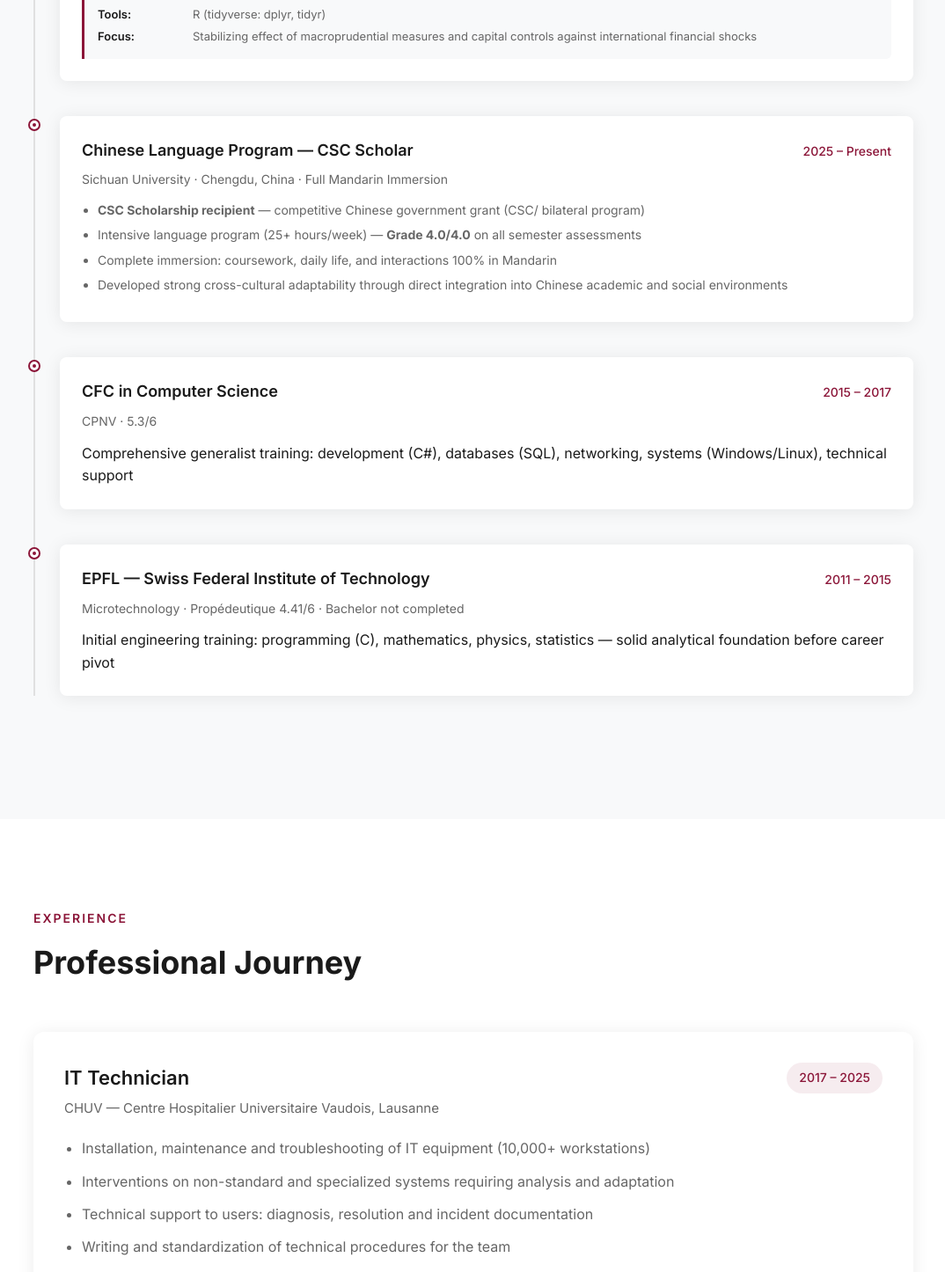
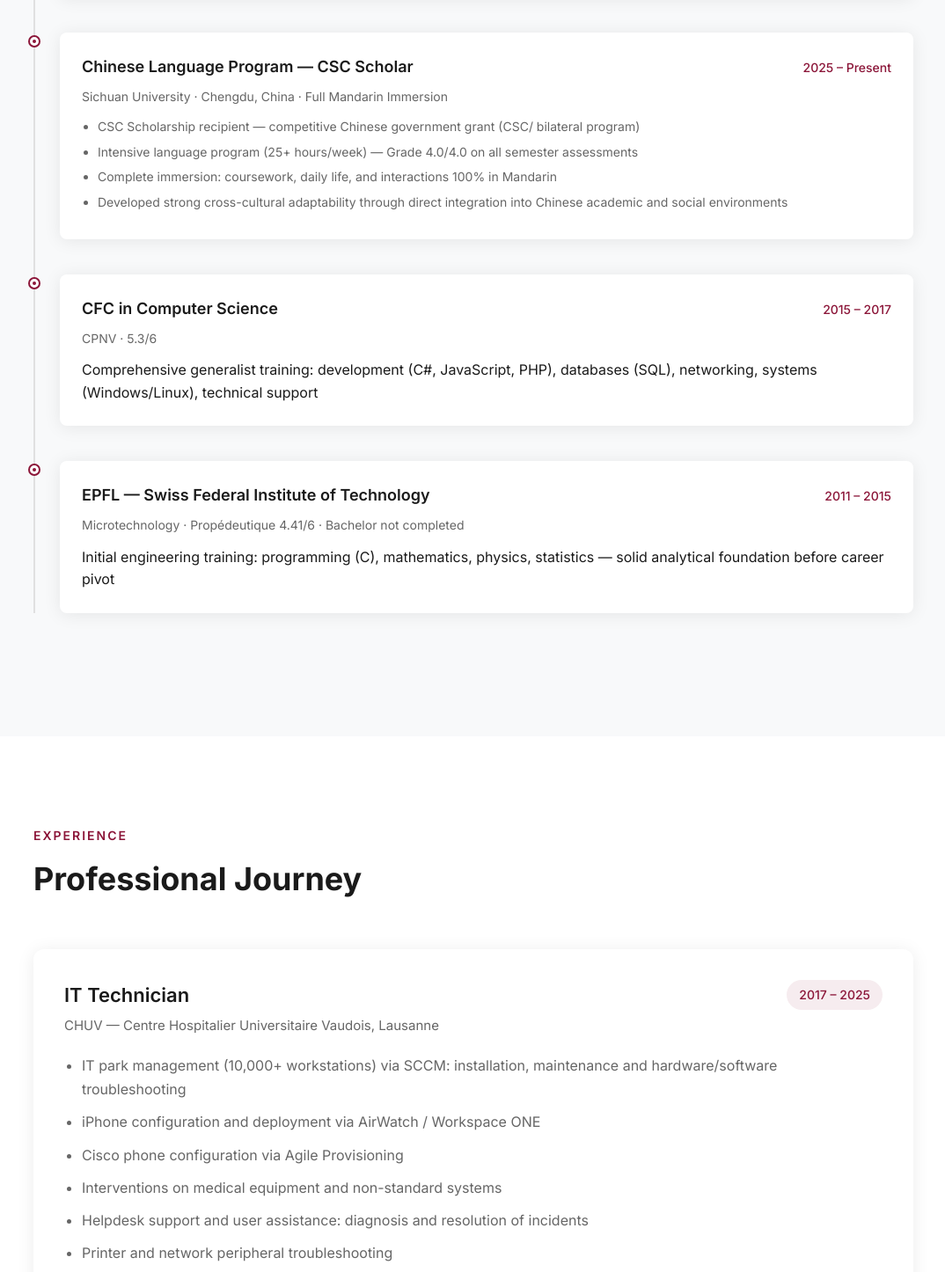
Before and after one commit to JorgePaulaPinheiro/CV, a React (Vite) app: page / in a window 1280 px wide. Shown: the part 2160-3606 px from the top of the page at 88% size, without its empty margins (102-1176 px from the left). Built offline with nearby package versions, Linux system fonts and the light colour scheme.

Commit message:
Remove all bold tags + sync EN/ZH experience/skills with FR + fix CFC desc + fix ZH about.p1

```diff
--- a/src/App.jsx
+++ b/src/App.jsx
@@ -23,7 +23,7 @@ const translations = {
       title: 'Bridging Technology & Economics',
       p1: "Economics student with solid professional experience in information technology, currently completing my bachelor's degree while engaged in an intensive language program abroad alongside my studies.",
       p2: 'I aim to pivot my career toward economic and financial analysis, leveraging both my technical skills and academic training. My background combines 8 years of IT infrastructure experience with rigorous quantitative training in econometrics, macroeconomics, and financial modeling.',
-      p3: '<strong>Currently based in Chengdu, China</strong>, completing an intensive <strong>Mandarin program</strong> as a CSC Scholarship recipient to strengthen my international profile and cultural adaptability for cross-border opportunities — particularly in Swiss-European-Asian markets. My permanent base remains <strong>Lausanne, Switzerland</strong>.',
+      p3: 'Currently in Chengdu, China, completing an intensive Mandarin program as a CSC Scholarship recipient. Based in Lausanne, Switzerland.',
       stats: {
         years: 'Years IT Experience',
         gpa: 'Grade / 6',
@@ -65,7 +65,7 @@ const translations = {
         title: 'CFC in Computer Science',
         date: '2015 – 2017',
         subtitle: 'CPNV · 5.3/6',
-        desc: "Comprehensive generalist training: development (C#), databases (SQL), networking, systems (Windows/Linux), technical support"
+        desc: "Comprehensive generalist training: development (C#, JavaScript, PHP), databases (SQL), networking, systems (Windows/Linux), technical support"
       },
       epfl: {
         title: 'EPFL — Swiss Federal Institute of Technology',
@@ -82,9 +82,12 @@ const translations = {
         company: 'CHUV — Centre Hospitalier Universitaire Vaudois, Lausanne',
         date: '2017 – 2025',
         items: [
-          'Installation, maintenance and troubleshooting of IT equipment (10,000+ workstations)',
-          'Interventions on non-standard and specialized systems requiring analysis and adaptation',
-          'Technical support to users: diagnosis, resolution and incident documentation',
+          'IT park management (10,000+ workstations) via SCCM: installation, maintenance and hardware/software troubleshooting',
+          'iPhone configuration and deployment via AirWatch / Workspace ONE',
+          'Cisco phone configuration via Agile Provisioning',
+          'Interventions on medical equipment and non-standard systems',
+          'Helpdesk support and user assistance: diagnosis and resolution of incidents',
+          'Printer and network peripheral troubleshooting',
           'Writing and standardization of technical procedures for the team',
           'Methodical work under pressure respecting priorities and deadlines'
         ]
@@ -142,7 +145,7 @@ const translations = {
       },
       soft: {
         title: '🤝 Soft Skills',
-        tags: ['Rigorous', 'Synthesis', 'Cross-cultural Adaptability', 'International Mobility', 'Documentation', 'Collaboration']
+        tags: ['Rigorous', 'User Support', 'Confidentiality', 'Documentation', 'Synthesis', 'Cross-cultural Adaptability', 'International Mobility', 'Collaboration']
       },
       languages: {
         title: '🌍 Languages',
@@ -205,7 +208,7 @@ const translations = {
       title: 'Allier Technologie & Économie',
       p1: "Étudiant en économie avec une solide expérience professionnelle en informatique, actuellement en fin de bachelor tout en suivant un programme intensif de langue à l'étranger en parallèle de mes études.",
       p2: "Je vise à réorienter ma carrière vers l'analyse économique et financière, en m'appuyant à la fois sur mes compétences techniques et ma formation académique. Mon parcours combine 8 ans d'expérience en infrastructure IT avec une formation quantitative rigoureuse en économétrie, macroéconomie et modélisation financière.",
-      p3: "<strong>Actuellement basé à Chengdu, Chine</strong>, en tant que boursier CSC suivant un programme intensif de <strong>mandarin</strong> pour renforcer mon profil international et mon adaptabilité culturelle aux opportunités transfrontalières — notamment sur les marchés suisse-européen-asiatique. Ma base permanente reste <strong>Lausanne, Suisse</strong>.",
+      p3: "Actuellement à Chengdu, Chine, en tant que boursier CSC suivant un programme intensif de mandarin. Basé à Lausanne, Suisse.",
       stats: {
         years: "Années d'exp. IT",
         gpa: 'Note / 6',
@@ -247,7 +250,7 @@ const translations = {
         title: 'CFC en Informatique',
         date: '2015 – 2017',
         subtitle: 'CPNV · 5.3/6',
-        desc: "Formation généraliste complète : développement (C#), bases de données (SQL), réseaux, systèmes (Windows/Linux), support technique"
+        desc: "Formation généraliste complète : développement (C#, JavaScript, PHP), bases de données (SQL), réseaux, systèmes (Windows/Linux), support technique"
       },
       epfl: {
         title: 'EPFL — École polytechnique fédérale de Lausanne',
@@ -388,7 +391,7 @@ const translations = {
     about: {
       tag: '关于我',
       title: '技术与经济学的交汇',
-      p1: "我是一名拥有扎实信息技术专业背景的经济学学生，目前正在中国成都完成学士学位，同时参加密集型中文课程。",
+      p1: "我是一名拥有扎实信息技术专业背景的经济学学生，目前正在通过瑞士远程大学完成学士学位，同时在中国成都参加密集型中文课程。",
       p2: "我的目标是转向经济与金融领域，充分发挥我的技术能力和学术训练。我的背景融合了8年IT基础设施经验，以及计量经济学、宏观经济学和金融建模方面的严谨定量培训。",
       p3: "目前在中国成都，作为CSC奖学金获得者完成密集型中文课程。常驻瑞士洛桑。",
       stats: {
@@ -449,9 +452,12 @@ const translations = {
         company: 'CHUV — 洛桑大学中心医院',
         date: '2017 – 2025',
         items: [
-          "IT设备的安装、维护和故障排除（10,000+ 工作站）",
-          "对非标准和专业系统进行干预，需要分析和适应能力",
-          "为用户提供技术支持：诊断、解决和记录事件",
+          "通过SCCM管理IT设备群（10,000+台）：安装、维护和软硬件故障排除",
+          "通过AirWatch / Workspace ONE配置和部署iPhone",
+          "通过Agile Provisioning配置Cisco电话",
+          "对医疗设备和非标准系统进行干预",
+          "负责服务台支持并协助用户：诊断和解决事件",
+          "打印机和网络外设故障排除",
           "为团队编写和标准化技术程序",
           "在压力下按优先级和截止日期进行有条理的工作"
         ]
@@ -509,7 +515,7 @@ const translations = {
       },
       soft: {
         title: '🤝 软技能',
-        tags: ['严谨细致', '综合分析', '跨文化适应', '国际流动性', '文档编写', '团队协作']
+        tags: ['严谨细致', '用户支持', '保密意识', '文档编写', '综合分析', '跨文化适应', '国际流动性', '团队协作']
       },
       languages: {
         title: '🌍 语言',
@@ -689,7 +695,7 @@ function App() {
                   <li>{t.education.bachelor.courses}</li>
                 </ul>
                 <div className="thesis-box">
-                  <strong>{t.education.bachelor.thesisTitle}</strong>
+                  <span className="thesis-label">{t.education.bachelor.thesisTitle}</span>
                   <p className="thesis-title">{t.education.bachelor.thesis}</p>
                   <p className="thesis-subject">
                     <em>{t.education.bachelor.thesisSubject}</em>
@@ -724,8 +730,8 @@ function App() {
                 </div>
                 <p className="timeline-subtitle">{t.education.china.subtitle}</p>
                 <ul className="timeline-list">
-                  <li><strong>{t.education.china.csc.split(' — ')[0]}</strong> — {t.education.china.csc.split(' — ')[1]}</li>
-                  <li>Intensive language program (25+ hours/week) — <strong>{t.education.china.gpa}</strong> {t.education.china.gpaDesc}</li>
+                  <li>{t.education.china.csc}</li>
+                  <li>Intensive language program (25+ hours/week) — {t.education.china.gpa} {t.education.china.gpaDesc}</li>
                   <li>{t.education.china.immersion}</li>
                   <li>{t.education.china.adaptability}</li>
                 </ul>
```
